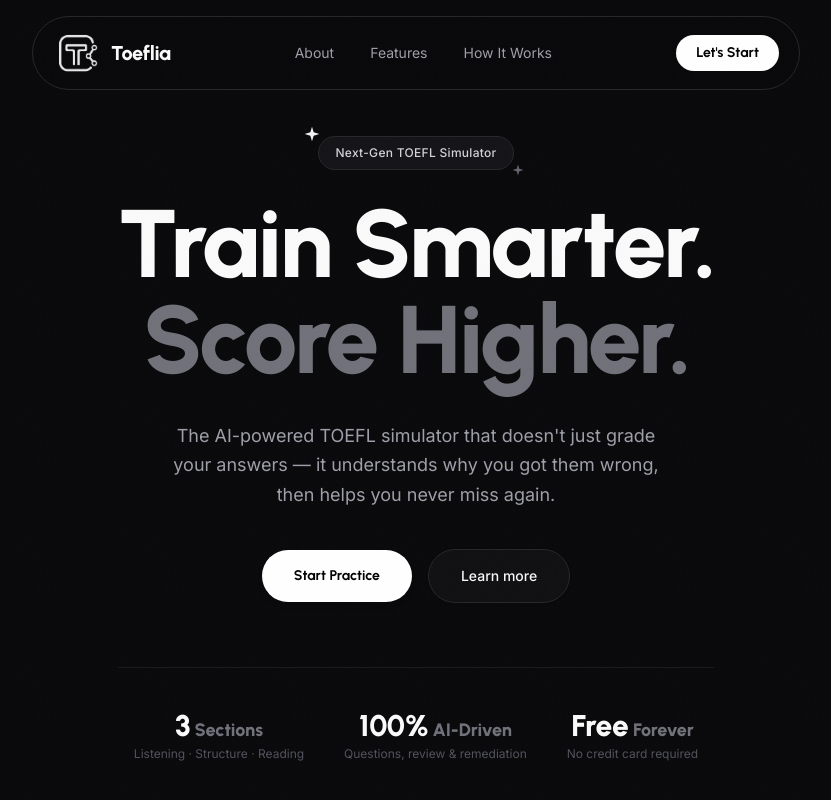
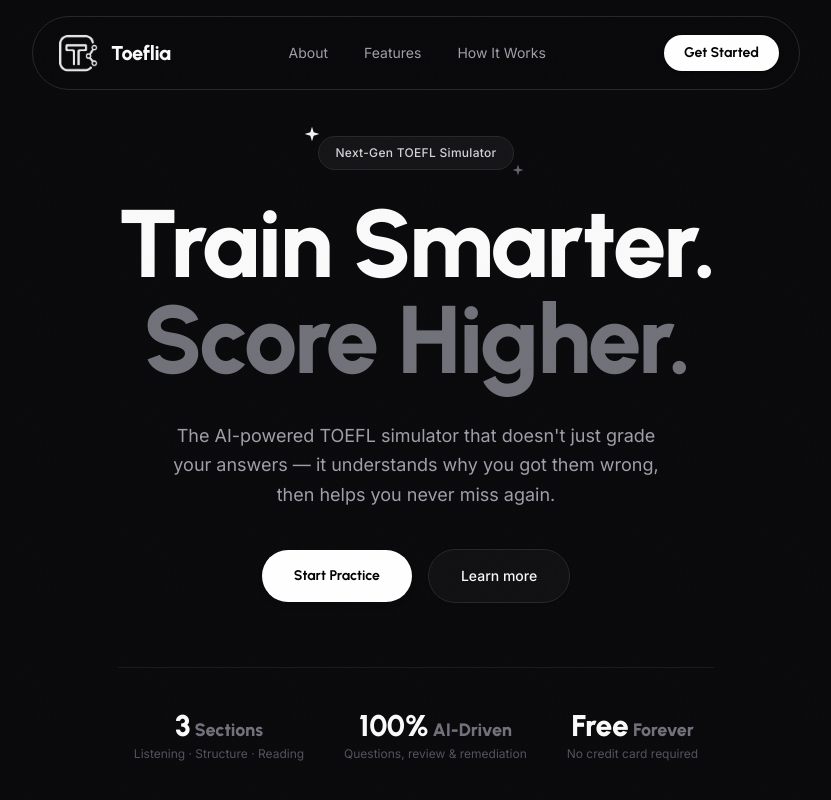
Before and after one commit to ibnujaisf/Toeflia, a Next.js app: page / in a window 1280 px wide. Shown: the top 800 px of the page, without its empty margins (224-1055 px from the left). Built offline with nearby package versions, Linux system fonts and the light colour scheme.

Commit message:
style(navbar): polish navigation links and responsive styling

```diff
--- a/src/components/features/Navbar.tsx
+++ b/src/components/features/Navbar.tsx
@@ -16,23 +16,29 @@ const NAV_LINKS = [
 
 export default function Navbar({ onStartLearning }: NavbarProps) {
   const [scrolled, setScrolled] = useState(false);
+  const [isLoggedIn, setIsLoggedIn] = useState(false); // State untuk mendeteksi user
 
   useEffect(() => {
+    // Logic untuk mendeteksi scroll
     const handler = () => setScrolled(window.scrollY > 40);
     window.addEventListener("scroll", handler, { passive: true });
+
+    // Logic untuk mendeteksi apakah user sudah masuk sebelumnya
+    const storedUser = localStorage.getItem("toeflia_user_profile");
+    if (storedUser) {
+      setIsLoggedIn(true);
+    }
+
     return () => window.removeEventListener("scroll", handler);
   }, []);
 
-  // FITUR BARU: Fungsi untuk Smooth Scrolling saat menu diklik
+  // Fitur Smooth Scroll
   const handleScroll = (e: React.MouseEvent<HTMLAnchorElement>, href: string) => {
     e.preventDefault();
     const targetId = href.replace("#", "");
     const elem = document.getElementById(targetId);
     if (elem) {
-      elem.scrollIntoView({
-        behavior: "smooth",
-        block: "start",
-      });
+      elem.scrollIntoView({ behavior: "smooth", block: "start" });
     }
   };
 
@@ -49,14 +55,9 @@ export default function Navbar({ onStartLearning }: NavbarProps) {
             : "bg-white/70 dark:bg-zinc-950/60 backdrop-blur-md border border-zinc-200 dark:border-zinc-800 rounded-full mx-auto max-w-3xl"
         }`}
       >
-        {/* Struktur asli dikembalikan */}
         <div className="flex items-center justify-between px-5 py-3">
           {/* Logo */}
-          <Link
-            href="/"
-            id="nav-logo"
-            className="flex items-center gap-2.5 group"
-          >
+          <Link href="/" id="nav-logo" className="flex items-center gap-2.5 group">
             <Logo className="w-12 h-12 transition-transform group-hover:scale-105" />
             <h2 className="font-urbanist font-extrabold text-xl text-zinc-950 dark:text-zinc-50 tracking-tight">
               Toeflia
@@ -69,7 +70,7 @@ export default function Navbar({ onStartLearning }: NavbarProps) {
               <a
                 key={link.href}
                 href={link.href}
-                onClick={(e) => handleScroll(e, link.href)} // <-- Event Smooth Scroll dipasang di sini
+                onClick={(e) => handleScroll(e, link.href)}
                 className="px-4 py-2 text-sm font-inter text-zinc-500 dark:text-zinc-400 hover:text-zinc-950 dark:hover:text-zinc-50 rounded-full hover:bg-zinc-100 dark:hover:bg-zinc-800/50 transition-all duration-200"
               >
                 {link.label}
@@ -77,13 +78,13 @@ export default function Navbar({ onStartLearning }: NavbarProps) {
             ))}
           </div>
 
-          {/* CTA */}
+          {/* CTA DINAMIS */}
           <button
             id="nav-cta"
             onClick={onStartLearning}
-            className="bg-zinc-950 dark:bg-white text-white dark:text-black font-urbanist font-bold text-sm px-5 py-2 rounded-full hover:bg-zinc-800 dark:hover:bg-zinc-100 active:scale-95 transition-all duration-150"
+            className="bg-zinc-950 dark:bg-white text-white dark:text-black font-urbanist font-bold text-sm px-5 py-2 rounded-full hover:scale-105 hover:bg-zinc-800 dark:hover:bg-zinc-200 active:scale-95 transition-all duration-300 shadow-sm hover:shadow-md"
           >
-            Let&apos;s Start
+            {isLoggedIn ? "Dashboard" : "Get Started"}
           </button>
         </div>
       </nav>
```
